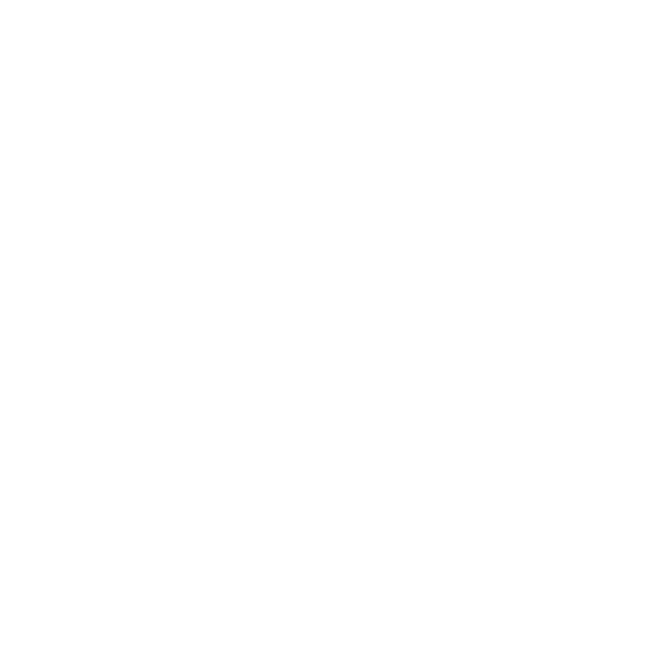
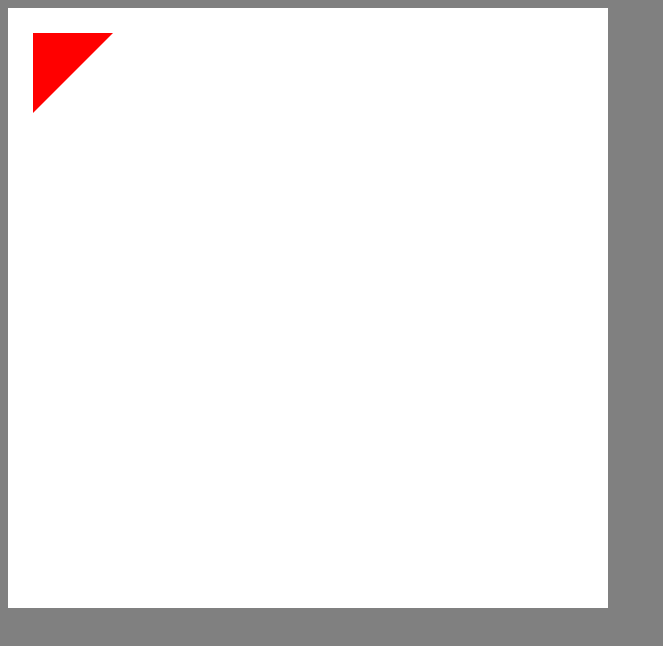
Before and after one commit to notna888/MirrorTracing, a plain HTML site: page index.html in a window 1280 px wide. Shown: the whole page, without its empty margins (0-663 px from the left). Drawn offline with Linux system fonts and the light colour scheme.

Commit message:
update, added a triange

```diff
--- a/index.html
+++ b/index.html
@@ -6,12 +6,13 @@
     <link rel="stylesheet" href="./styles/main.css">
   </head>
   <body>
-    <canvas id="playArea" width="400px" height="400px" onmousemove="showMousePos(event)">
-    </canvas>
+    <div id="container">
+
+    </div>
 
     <div id="output-x"></div>
     <div id="output-y"></div>
   </body>
   <script src="./script/mirror-mouse.js" charset="utf-8"></script>
-  <script src="./script/mirror-mouse.js" charset="utf-8"></script>
+  <script src="./script/drawShapes.js" charset="utf-8"></script>
 </html>
--- /dev/null
+++ b/script/drawShapes.js
@@ -0,0 +1,22 @@
+function draw() {
+  var canvas = document.getElementById('playArea');
+  if (canvas.getContext) {
+    var ctx = canvas.getContext('2d');
+
+    drawTriangle(ctx)
+  }
+}
+
+function drawTriangle(ctx){
+  // Filled triangle
+  ctx.beginPath();
+  ctx.moveTo(25, 25);
+  ctx.lineTo(105, 25);
+  ctx.lineTo(25, 105);
+  ctx.fillStyle="#FF0000";
+  ctx.fill();
+  ctx.closePath();
+
+}
+
+draw()
--- a/script/mirror-mouse.js
+++ b/script/mirror-mouse.js
@@ -1,19 +1,41 @@
 
+canvasSize = 600;
+
+//mouseDown = false;
+mouseDown = true;
+
+function toggleDraw(){
+  if(mouseDown){
+    //mouseDown = false;
+    mouseDown = true;
+  } else{
+    mouseDown = true;
+  }
+}
 
 function showMousePos(event) {
-  var x = event.clientX;
-  var y = event.clientY;
-  document.getElementById('output-x').innerHTML = '<span> x:' + x + '</span>'
-  document.getElementById('output-y').innerHTML = '<span> y:' + y + '</span>'
-  drawBox(x,y)
+  //console.log(mouseDown)
+  if (mouseDown) {
+    var x = event.clientX;
+    var y = event.clientY;
+    document.getElementById('output-x').innerHTML = '<span> x:' + x + '</span>'
+    document.getElementById('output-y').innerHTML = '<span> y:' + y + '</span>'
+    drawBox(x,y)
+  }
 }
 
 function drawBox(x,y) {
   var c=document.getElementById("playArea");
   var ctx=c.getContext("2d");
-  x = 400-x
-  y = 400-y
+  x = canvasSize-x
+  y = canvasSize-y
   ctx.rect(x,y,3,3);
+  ctx.fillStyle="#000000";
   ctx.stroke();
   ctx.fill();
 }
+
+//need to lock the mouse pointer within the canvas
+// https://developer.mozilla.org/en-US/docs/Web/API/Pointer_Lock_API
+
+document.getElementById('container').innerHTML = '<canvas id="playArea" width="' + canvasSize + 'px" height="' + canvasSize + 'px" onclick="toggleDraw()" onmousemove="showMousePos(event)"> </canvas>'
--- a/styles/main.css
+++ b/styles/main.css
@@ -1,3 +1,8 @@
 #playArea{
   cursor: none;
+  background-color: white;
 }
+
+body{
+  background-color: grey;
+}
```
